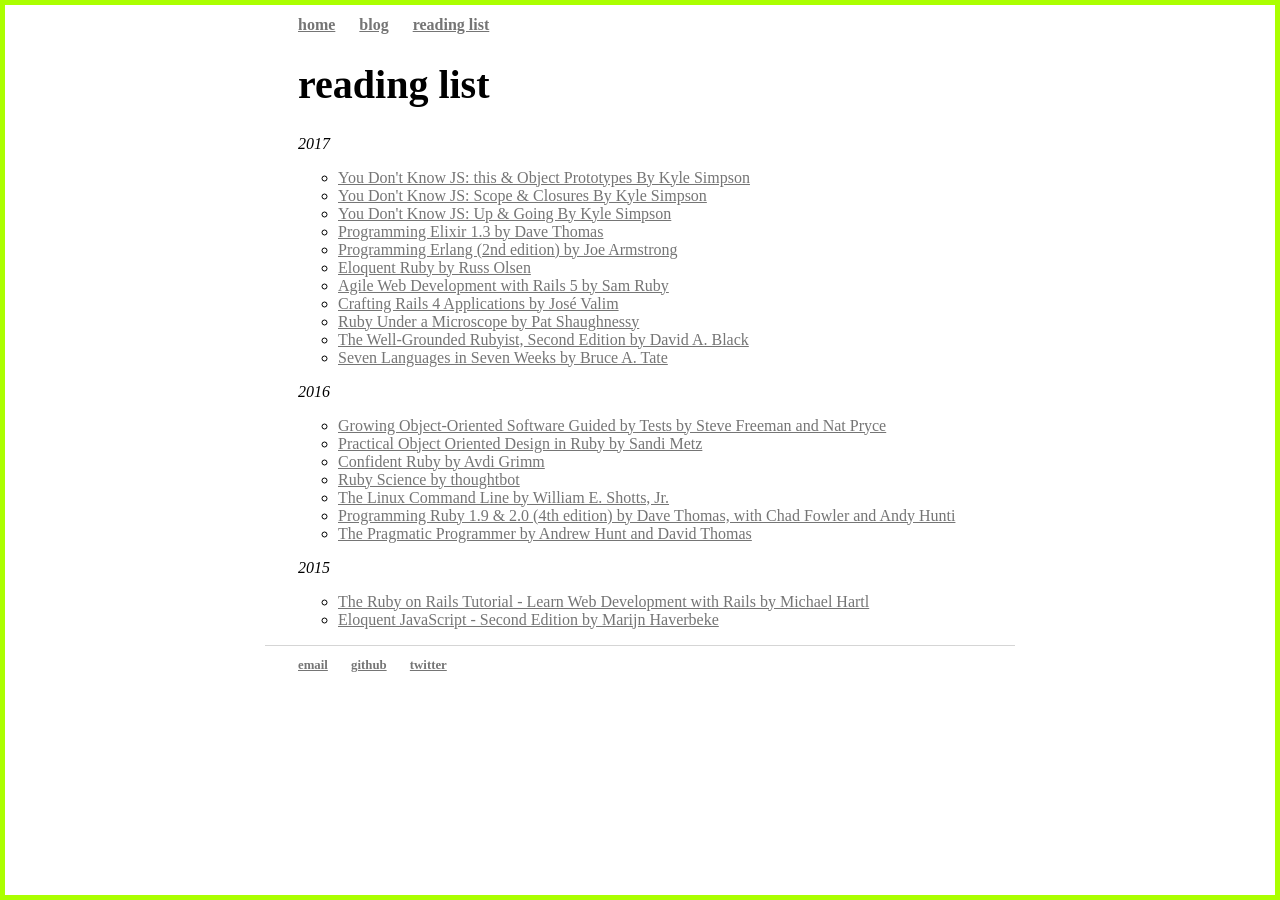
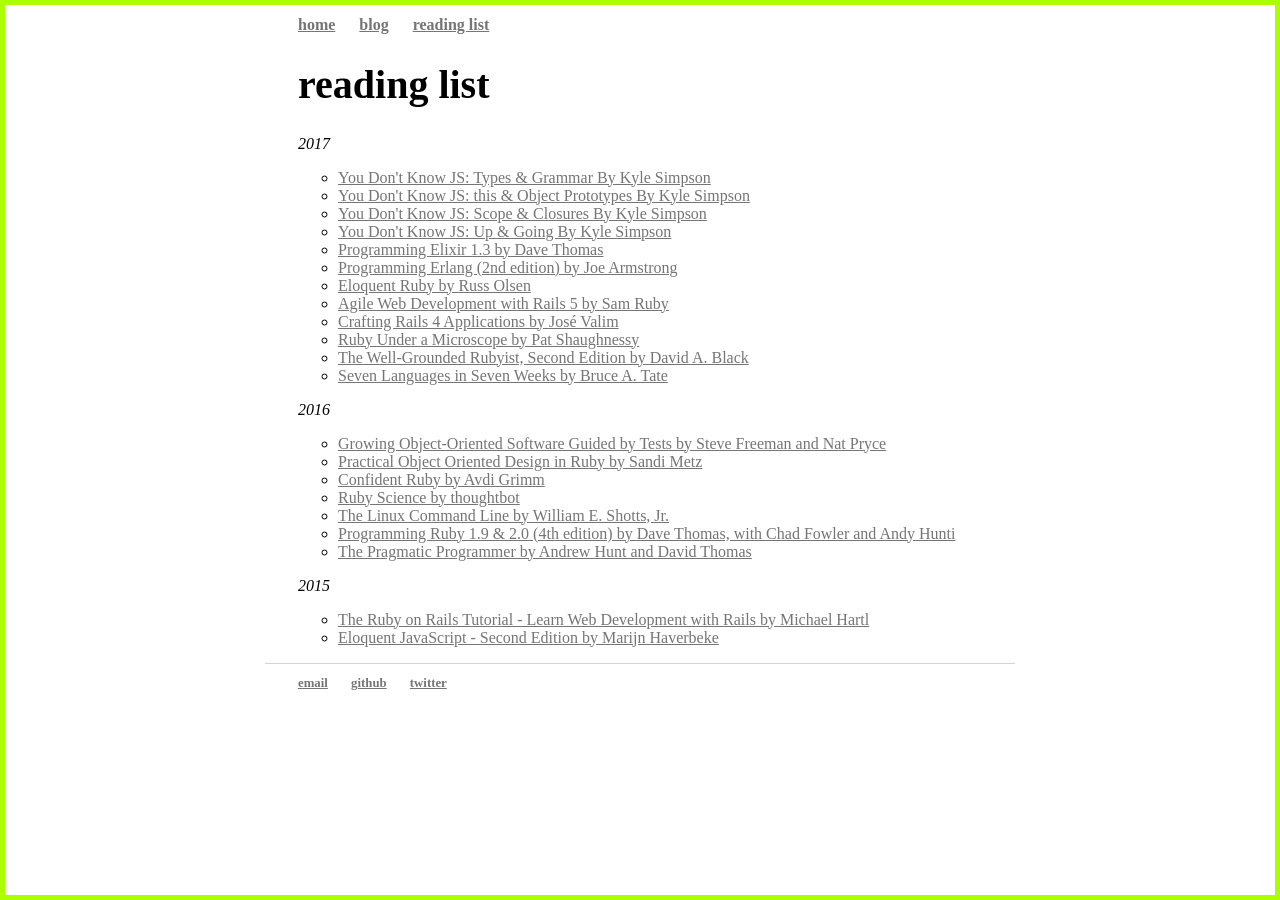
Before and after one commit to devinrm/devinrm.github.io, a Jekyll site: the page built from reading-list/index.html, in a window 1280 px wide. Built offline with Jekyll 4.4.1, drawn with Linux system fonts in a browser that asks for light colours; some web fonts are replaced.

Commit message:
Add completed book

```diff
--- a/reading-list/index.html
+++ b/reading-list/index.html
@@ -6,6 +6,11 @@
 <div class="books">
   <em>2017</em>
   <ul class="yearbooks">
+    <li>
+      <a href="http://shop.oreilly.com/product/0636920033745.do">
+         You Don't Know JS: Types & Grammar By Kyle Simpson
+      </a>
+    </li>
     <li>
       <a href="http://shop.oreilly.com/product/0636920033738.do">
          You Don't Know JS: this & Object Prototypes By Kyle Simpson
```
